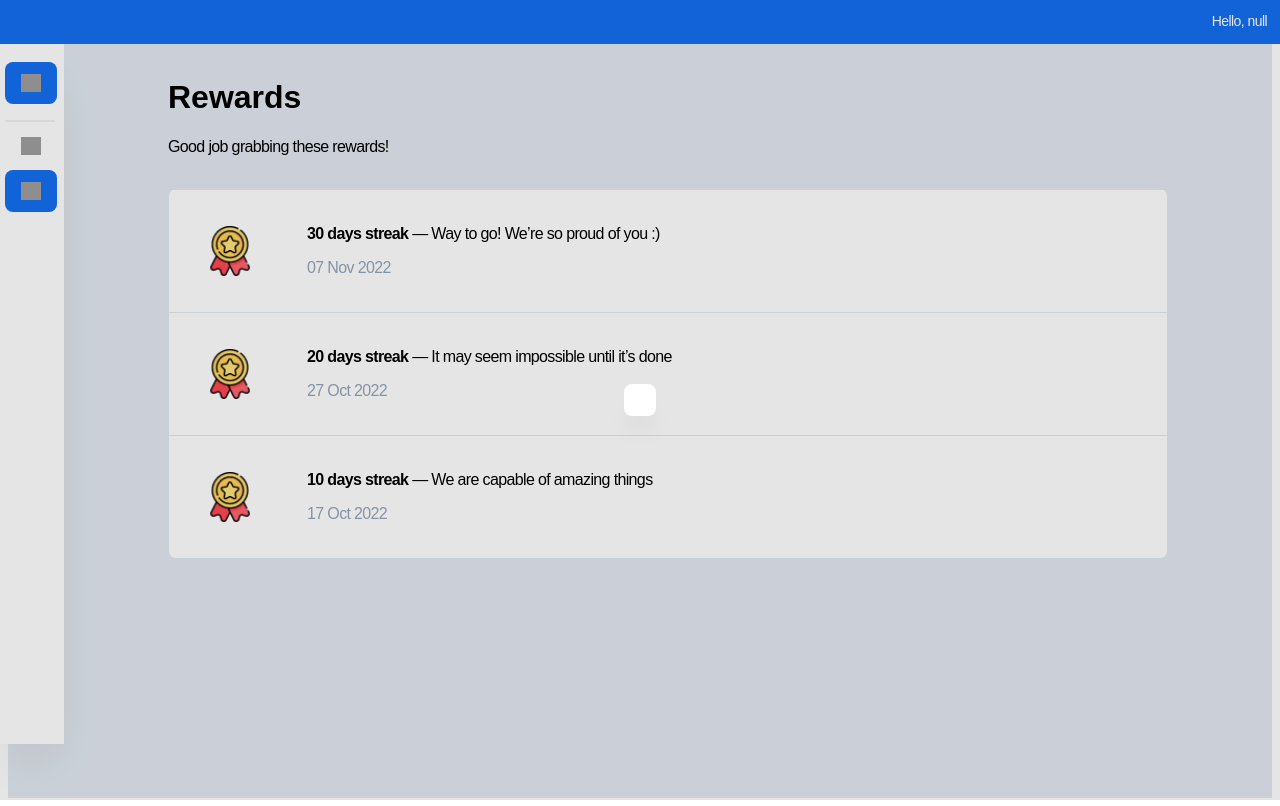
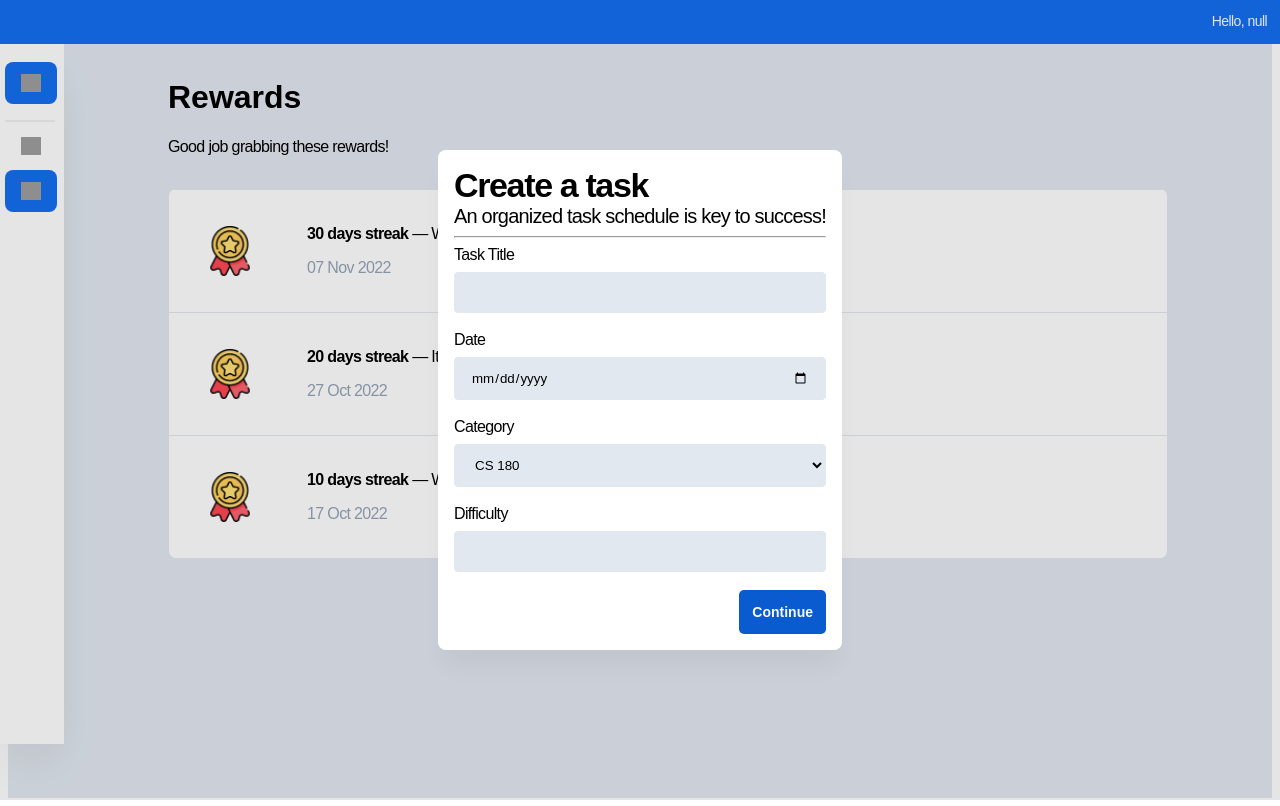
Before and after one commit to mmfallacy/task-space, a SvelteKit app: page /rewards in a window 1280 px wide. Both pictures are taken after a click on the button 31 px from the left and 83 px from the top of the page. Built offline with nearby package versions, Linux system fonts and the light colour scheme; grey boxes are pictures that could not be loaded.

Commit message:
feat: integrate new ui to existing task modal

```diff
--- a/src/components/CreateTaskModal.svelte
+++ b/src/components/CreateTaskModal.svelte
@@ -1,30 +1,178 @@
-<script>
-    export let showModal; // boolean
+<script lang="ts">
+    import { tasks } from '@/stores/task';
+    import { TaskSchema } from '@/types';
 
-    let dialog; // HTMLDialogElement
+    let dialog: HTMLDialogElement;
+
+    export let showModal: boolean;
 
     $: if (dialog && showModal) dialog.showModal();
+
+    function onSubmit(this: HTMLFormElement) {
+        const formData = new FormData(this);
+        const data = Object.fromEntries(formData.entries());
+
+        const task = TaskSchema.omit({ uid: true }).parse(data);
+
+        tasks.add(task);
+    }
+
+    let cat = [
+        { id: 1, text: 'CS 180' },
+        { id: 2, text: 'CS 192' },
+    ];
 </script>
 
+<!-- svelte-ignore a11y-click-events-have-key-events -->
+<main>
     <dialog
         bind:this={dialog}
         on:close={() => (showModal = false)}
         on:click|self={() => dialog.close()}
     >
-    <div class="modal" on:click|stopPropagation>
-        <slot name="header" />
-        <slot />
+        <div class="modal-header">
+            <div class="TTCommons-DemiBold-34">Create a task</div>
+            <div class="TTCommons-Regular-20">
+                An organized task schedule is key to success!
             </div>
+            <hr />
+        </div>
+
+        <form on:submit={onSubmit}>
+            <div style="margin: 0px 0px 8px 0px;">
+                <label class="TTCommons-Regular-16" for="name">Task Title</label
+                >
+            </div>
+            <div>
+                <input class="form" type="text" name="name" required />
+            </div>
+            <br />
+
+            <!-- Date and Time -->
+            <div class="date">
+                <div style="margin: 0px 0px 8px 0px;">
+                    <label class="TTCommons-Regular-16" for="name">Date</label>
+                </div>
+                <div>
+                    <input class="form" type="date" name="deadline" />
+                </div>
+            </div>
+            <br />
+
+            <!-- Category -->
+            <div style="margin: 0px 0px 8px 0px;">
+                <label class="TTCommons-Regular-16" for="name">Category</label>
+            </div>
+            <div>
+                <select required class="form" name="category">
+                    {#each cat as c}
+                        <option value={c.text}>
+                            {c.text}
+                        </option>
+                    {/each}
+                </select>
+            </div>
+            <br />
+
+            <!-- Difficulty -->
+            <div style="margin: 0px 0px 8px 0px;">
+                <label class="TTCommons-Regular-16" for="name">Difficulty</label
+                >
+            </div>
+            <div>
+                <input
+                    class="form"
+                    type="number"
+                    name="timescale"
+                    min="1"
+                    max="10"
+                    required
+                />
+            </div>
+            <br />
+
+            <!-- Submit button -->
+            <div class="modal-footer">
+                <div />
+                <button class="primary-button" type="submit">Continue</button>
+            </div>
+        </form>
     </dialog>
+</main>
 
 <style>
+    .date-time-wrapper {
+        display: flex;
+        align-items: center;
+        justify-content: space-between;
+        gap: 8px;
+    }
+
+    .form {
+        width: 100%;
+        background-color: #e2e8f0;
+        border-radius: 4px;
+        font-family: Arial;
+        padding: 12px 16px;
+        border: 1px solid #e2e8f0;
+        box-sizing: border-box;
+        transition: 0.5s;
+        outline: none;
+    }
+
+    .modal-footer {
+        background-position: right;
+        border-top: none;
+        border-bottom-left-radius: 8px;
+        border-bottom-right-radius: 8px;
+        display: flex;
+        align-items: right;
+        justify-content: space-between;
+    }
+
+    .primary-button {
+        background-color: #0a5bd0;
+        cursor: pointer;
+        font-family: Arial;
+        font-weight: 600;
+        border-radius: 5px;
+        box-shadow: none;
+        color: #f8fafc;
+        line-height: 20px;
+        height: 44px;
+        border: 1px solid transparent;
+        padding: 0.375rem 0.75rem;
+        font-size: 14px;
+        text-align: center;
+        vertical-align: middle;
+        display: inline-block;
+    }
+
+    .TTCommons-Regular-16 {
+        font-family: Arial;
+        font-size: 16px;
+        color: black;
+        letter-spacing: -0.04em;
+    }
+
+    .TTCommons-Regular-20 {
+        font-family: Arial;
+        font-size: 20px;
+        color: black;
+        letter-spacing: -0.04em;
+    }
+
+    .TTCommons-DemiBold-34 {
+        font-family: Arial;
+        font-weight: bold;
+        font-size: 34px;
+        color: black;
+        letter-spacing: -0.04em;
+    }
+
     dialog {
         border: none;
         border-radius: 8px;
         box-shadow: 0 20px 25px -5px rgba(0, 0, 0, 0.05);
     }
-
-    .modal {
-        display: block !important;
-    }
 </style>
```
Also changed, not shown: src/routes/sandbox-componentalize/+page.svelte (deleted, +0 -55 lines). Lines whose indentation alone changed are shown as unchanged.
